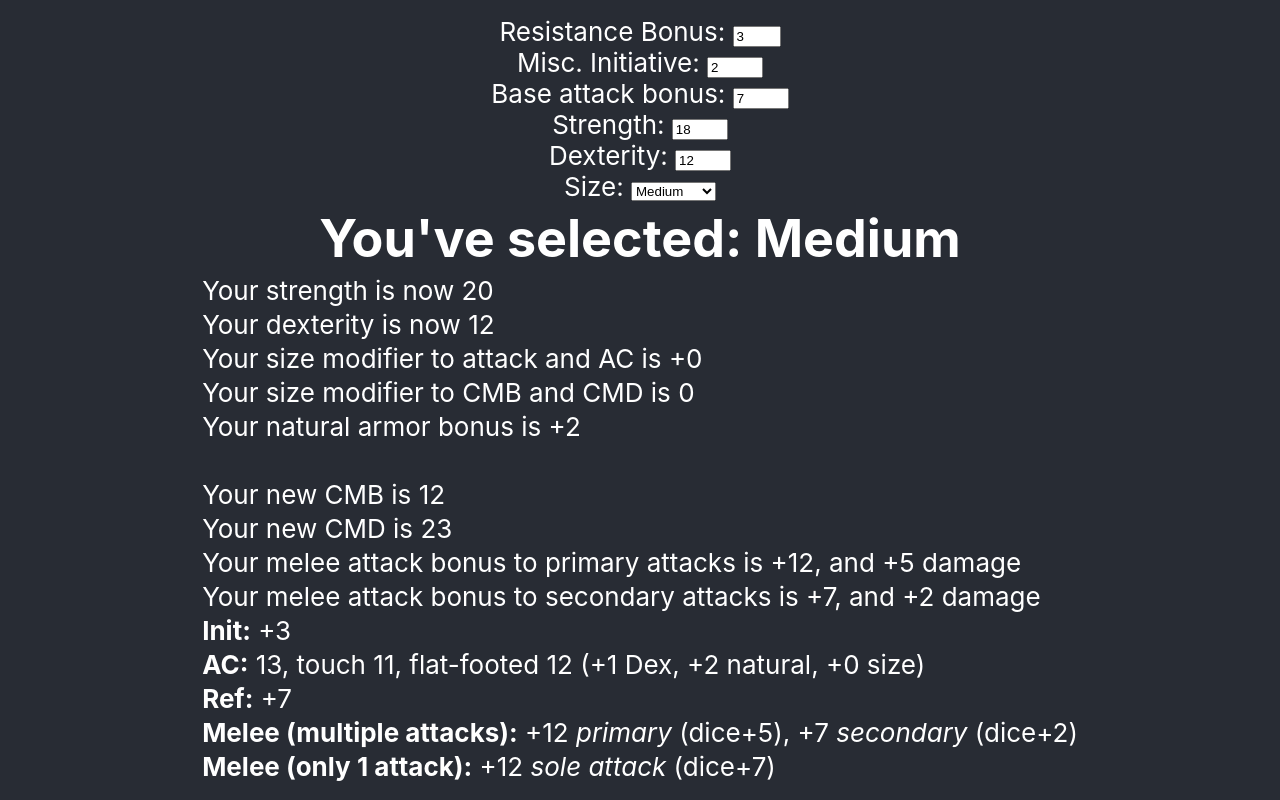
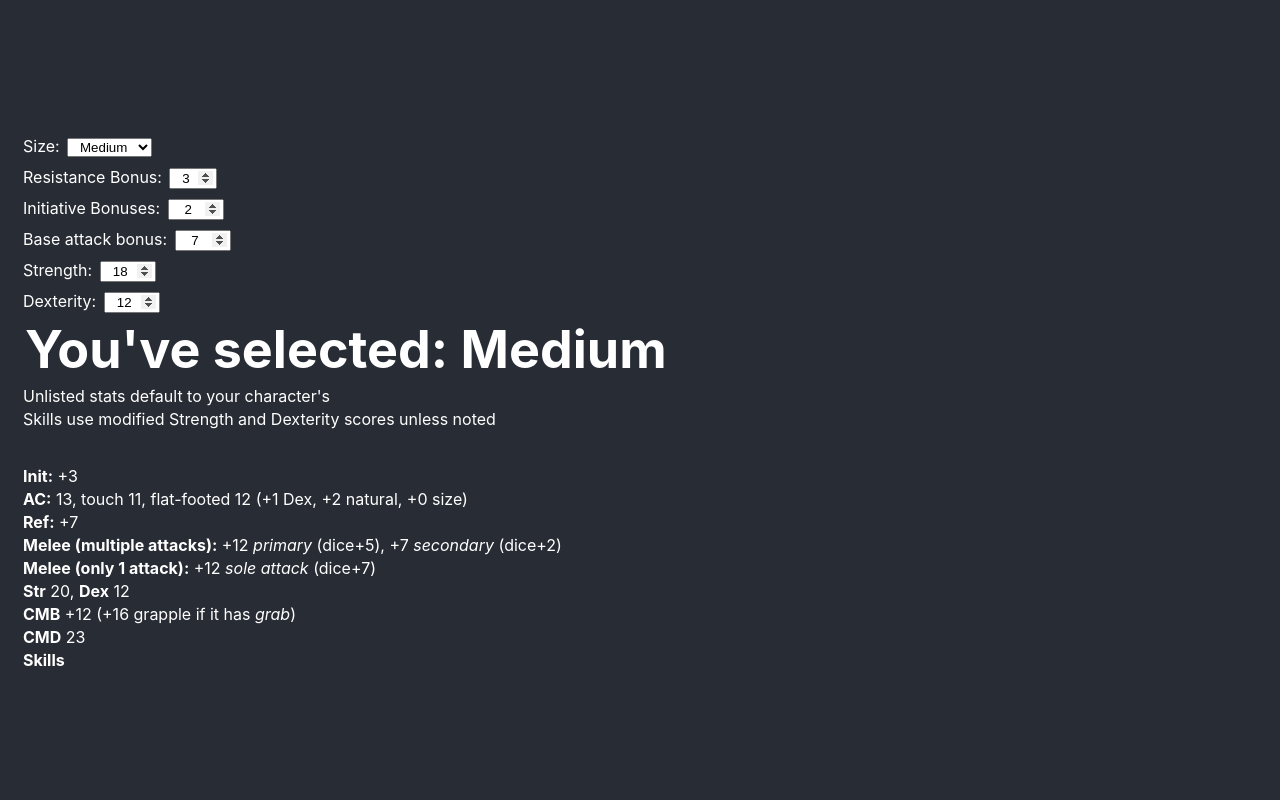
Before and after one commit to ethanvernon/interactive-wildshape, a React (Create React App) app: page / in a window 1280 px wide. Built offline with nearby package versions, Linux system fonts and the light colour scheme.

Commit message:
changed span in InitiativeInput.js, added more states and props to Sibling.js, added CSS

```diff
--- a/src/InitiativeInput.js
+++ b/src/InitiativeInput.js
@@ -22,7 +22,7 @@ export class InitiativeInput extends Component {
   render() {
     return (
       <div>
-        <span>Misc. Initiative: </span>
+        <span>Initiative Bonuses: </span>
         <input
         	id="initBonus"
         	type="number"
--- a/src/Parent.js
+++ b/src/Parent.js
@@ -72,7 +72,7 @@ export class Parent extends Component {
       armorClass: 10 + newSizeModAA + dexMod + naturalArmor,
       touchAC: 10 + newSizeModAA + dexMod,
       flatfootAC: 10 + newSizeModAA + naturalArmor,
-      modInit: newDex,
+      modInit: dexMod + this.state.initBonus,
       refSave: this.state.resBonus + this.state.refBase + dexMod
     });
   }
@@ -322,11 +322,18 @@ export class Parent extends Component {
 
   render() {
     return (
-      <div>
-      <ResistanceInput
+      <div id="main">
+        <Child
+          onChange = {this.changeForm}
+          checkStrength = {this.checkStrength}
+          checkDex = {this.checkDex}
+          checkSizeMod = {this.checkSizeMod}
+          checkMab = {this.checkMabOnSizeChange}
+          checkNA = {this.checkNaturalArmor}/>
+        <ResistanceInput
           onChange = {this.changeResState}
           resBonus = {this.state.resBonus} />
-      <InitiativeInput
+        <InitiativeInput
           onChange = {this.changeInitState}
           initBonus = {this.state.initBonus} />
         <BabInput
@@ -341,13 +348,6 @@ export class Parent extends Component {
           onChange = {this.changeDexState}
           changeDex = {this.checkDex}
           dex = {this.state.dex} />
-        <Child
-          onChange = {this.changeForm}
-          checkStrength = {this.checkStrength}
-          checkDex = {this.checkDex}
-          checkSizeMod = {this.checkSizeMod}
-          checkMab = {this.checkMabOnSizeChange}
-          checkNA = {this.checkNaturalArmor}/>
         <Sibling
           form = {this.state.form}
           modStrength ={this.state.modStrength}
--- a/src/Sibling.js
+++ b/src/Sibling.js
@@ -14,7 +14,8 @@ export class Sibling extends Component {
     const secondaryMab = (parseInt(this.props.modMab)-5) < 0 ? parseInt(this.props.modMab)-5 : "+" + (parseInt(this.props.modMab)-5);
     const primDamage = this.props.meleeDamage < 0 ? this.props.meleeDamage : "+" + this.props.meleeDamage;
     const secondDamage = this.props.meleeDamageSecondary < 0 ? this.props.meleeDamageSecondary : "+" + this.props.meleeDamageSecondary;
-    const CMB = this.props.CMB;
+    const CMB = this.props.CMB < 0 ? this.props.CMB : "+" + this.props.CMB;
+    const CMBGrapple = (this.props.CMB+4) < 0 ? this.props.CMB+4 : "+" + (this.props.CMB+4);
     const CMD = this.props.CMD;
     const naturalArmor = "+" + this.props.naturalArmor;
     const AC = this.props.AC;
@@ -28,21 +29,17 @@ export class Sibling extends Component {
     return (
       <div>
         <h1>You've selected: {form}</h1>
-        <p>Your strength is now {strength}</p>
-        <p>Your dexterity is now {dexterity}</p>
-        <p>Your size modifier to attack and AC is {modAA}</p>
-        <p>Your size modifier to CMB and CMD is {modCMBD}</p>
-        <p>Your natural armor bonus is {naturalArmor}</p>
-        <br />
-        <p>Your new CMB is {CMB}</p>
-        <p>Your new CMD is {CMD}</p>
-        <p>Your melee attack bonus to primary attacks is {modMab}, and {primDamage} damage</p>
-        <p>Your melee attack bonus to secondary attacks is {secondaryMab}, and {secondDamage} damage</p>
+        <p>Unlisted stats default to your character's</p>
+        <p>Skills use modified Strength and Dexterity scores unless noted</p><br/>
         <p><b>Init:</b> {initiative}</p>
         <p><b>AC:</b> {AC}, touch {touchAC}, flat-footed {ffAC} ({dexMOD} Dex, {naturalArmor} natural, {modAA} size)</p>
         <p><b>Ref:</b> {refSave}</p>
         <p><b>Melee (multiple attacks):</b> {modMab} <i>primary</i> (dice{primDamage}), {secondaryMab} <i>secondary</i> (dice{secondDamage})</p>
         <p><b>Melee (only 1 attack):</b> {modMab} <i>sole attack</i> (dice{singleDamage})</p>
+        <p><b>Str</b> {strength}, <b>Dex</b> {dexterity}</p>
+        <p><b>CMB</b> {CMB} ({CMBGrapple} grapple if it has <i>grab</i>)</p>
+        <p><b>CMD</b> {CMD}</p>
+        <p><b>Skills</b></p>
       </div>
     );
   }
--- a/src/index.css
+++ b/src/index.css
@@ -17,7 +17,30 @@ h1 {
 	margin: 5px;
 }
 
-p {
+p, span {
 	margin: 3px;
   text-align:left;
+  font-size:16px;
 }
+
+input {
+  text-align: center;
+}
+
+select {
+  text-align-last:center;
+}
+
+input[type=number]::-webkit-inner-spin-button,
+input[type=number]::-webkit-outer-spin-button {
+   opacity: 1;
+}
+
+#main {
+  text-align:left;
+  margin-left: 20px;
+}
+
+.App-header {
+  align-items: normal !important;
+}
```
